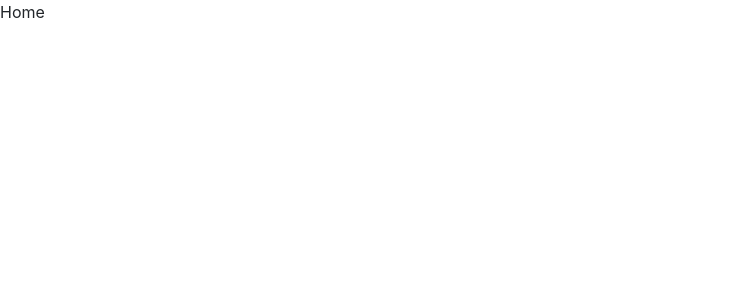
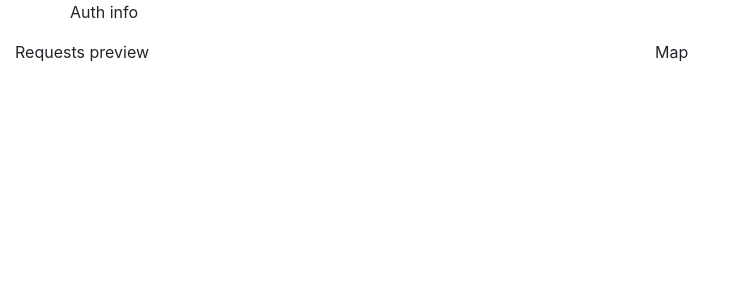
Before and after one commit to fringers/hy-wild-boars, a Next.js app in the folder operator/: page / in a window 1280 px wide. Shown: the top 300 px of the page, without its empty margins (0-750 px from the left). Built offline with nearby package versions, Linux system fonts and the light colour scheme.

Commit message:
basic layout added

```diff
--- /dev/null
+++ b/operator/components/Dashboard.js
@@ -0,0 +1,20 @@
+import React from "react";
+import Container from "react-bootstrap/Container";
+import Row from "react-bootstrap/Row";
+import Col from "react-bootstrap/Col";
+
+const Dashboard = () => {
+  return (
+    <Container fluid>
+      <Row className="mt-3">
+        <Col sm={12} xl={6}>
+          Requests preview
+        </Col>
+        <Col sm={12} xl={6}>
+          Map
+        </Col>
+      </Row>
+    </Container>
+  )
+}
+export default Dashboard
--- /dev/null
+++ b/operator/components/Layout.js
@@ -0,0 +1,18 @@
+import React from "react";
+import Container from "react-bootstrap/Container";
+import Row from "react-bootstrap/Row";
+
+const Layout = ({children}) => {
+  return (
+    <>
+      <Container>
+        <Row>
+          Auth info
+        </Row>
+      </Container>
+
+      {children}
+    </>
+  )
+}
+export default Layout
--- a/operator/pages/index.js
+++ b/operator/pages/index.js
@@ -1,9 +1,11 @@
-import Head from 'next/head'
+import React from "react";
+import Layout from "../components/Layout";
+import Dashboard from "../components/Dashboard";
 
 export default function Home() {
   return (
-    <div>
-      Home
-    </div>
+    <Layout>
+      <Dashboard/>
+    </Layout>
   )
 }
```
